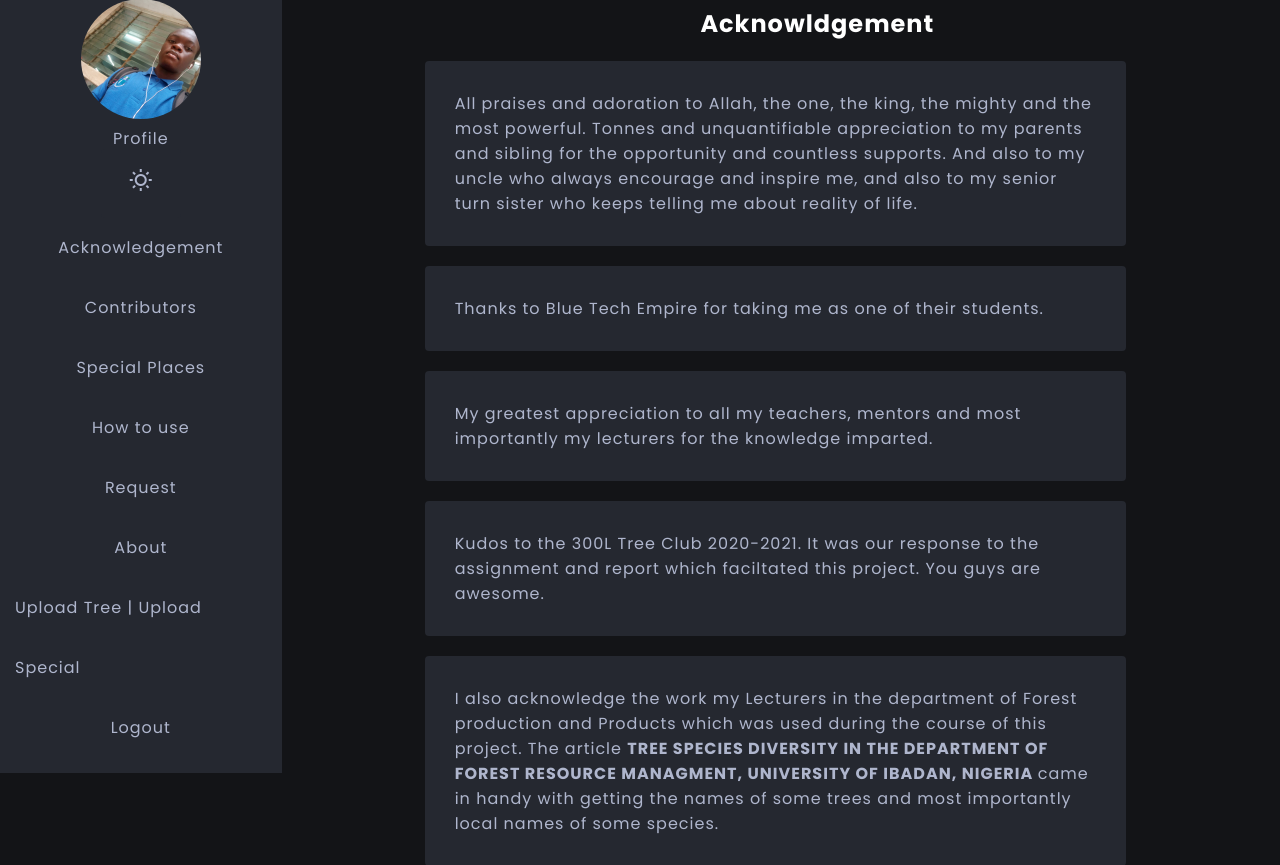
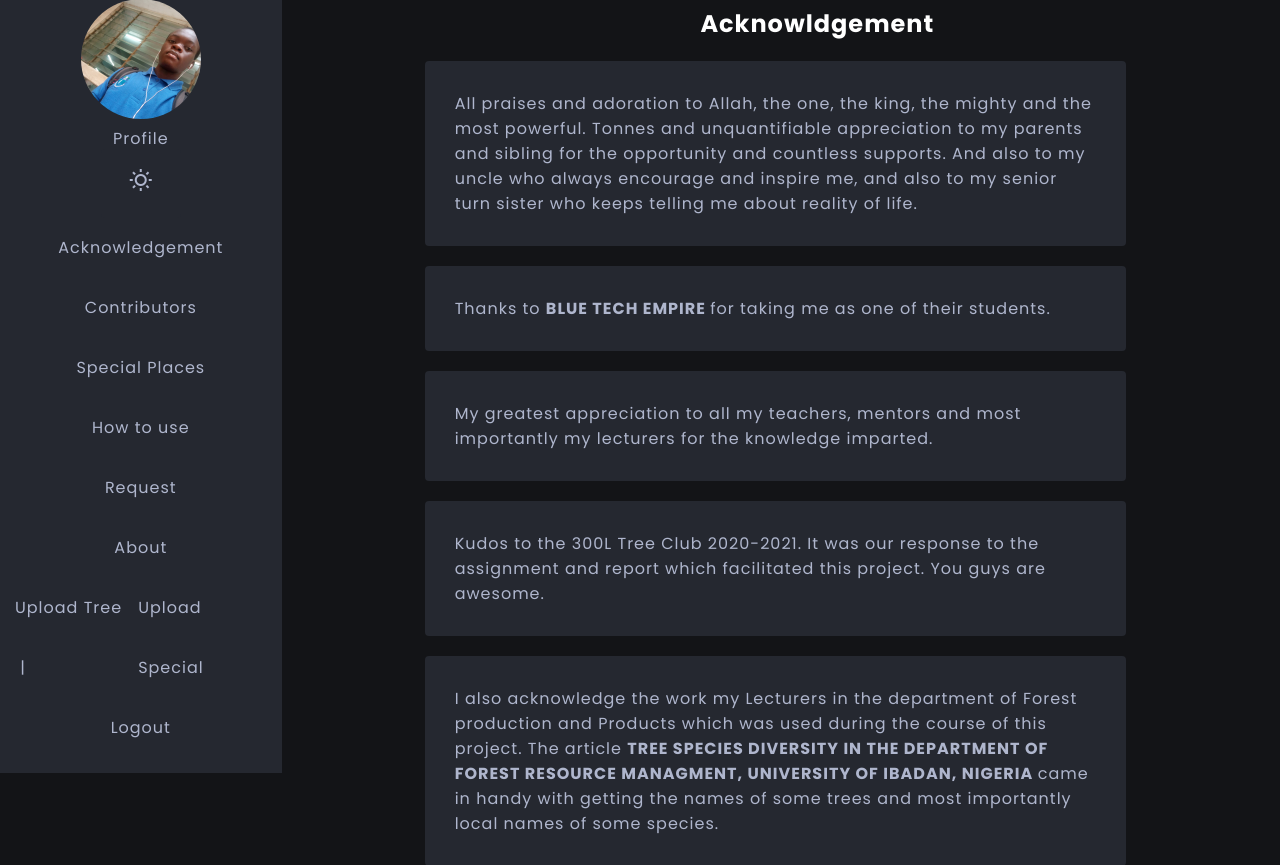
Before and after one commit to Dharmzeey/uitrees, a Django app: page /acknowledgement/ in a window 1280 px wide. Shown: the part 104-969 px from the top of the page. Run offline with Django 3.2, Linux system fonts and the light colour scheme; a user stored in the database is signed in.

Commit message:
before pushing to heroku

```diff
--- a/TreesUni/urls.py
+++ b/TreesUni/urls.py
@@ -17,6 +17,7 @@ from django.contrib import admin
 from django.urls import path, include
 from django.conf import settings
 from django.conf.urls.static import static
+from django.views.static import serve
 from django.contrib.auth import views as auth_views
 
 
@@ -34,8 +35,11 @@ urlpatterns = [
     path('treerequest', include('treerequest.urls')),
 
 
+
+
     # path('trees/', include('trees.urls')),
 ]
 
+
 if settings.DEBUG:
     urlpatterns += static(settings.MEDIA_URL, document_root=settings.MEDIA_ROOT)
--- a/home/templates/base/base.html
+++ b/home/templates/base/base.html
@@ -20,7 +20,7 @@
   <link rel="stylesheet" href="{% static 'styles/style2.css' %}" />
 <!--       <link rel="stylesheet" href="{% static 'styles/style.css' %}" />-->
 <!--   <link rel="stylesheet" href="{% static 'styles/hamburger.css' %}" media="only screen and (max-width: 800px)"/>-->
-  <link rel="shortcut icon" href="{% static 'images/icons/icon_tree.png' %}" type="image/jpg"/>
+  <link rel="shortcut icon" href="{% static 'media/icons/icon_tree.png' %}" type="image/jpg"/>
   <title>Trees in UI</title>
   </head>
   <body>
@@ -66,8 +66,8 @@
           <li><a href="{% url 'home:about' %}">About</a></li>
 
           {% if request.user.is_authenticated %}
-            <li>
-              <a href="{% url 'upload:upload' %}"> Upload Tree </a> |
+            <li id="upload_options">
+              <a href="{% url 'upload:upload' %}"> Upload Tree  <span id="demarcate"> &nbsp;|&nbsp;</span></a>
               <a href="{% url 'special:upload' %}"> Upload Special </a>
             </li>
             <li><a href="{% url 'logout' %}">Logout</a>
@@ -95,17 +95,17 @@
     <div class="school-logo flex">
         <div class="center"> UNIVERSITY OF IBADAN
           <div>
-              <img width="50" height="" src="{% static 'icons/UI_logo.png' %}" alt="UI">
+              <img width="50" height="" src="{% static 'media/icons/UI_logo.png' %}" alt="UI">
           </div>
         </div>
         <div class="center">RENEWABLE NATURAL RESOURCES
           <div>
-            <img style="margin-top: -15px; " width="85" height="" src="{% static 'icons/RNR_logo.png' %}" alt="UI">
+            <img style="margin-top: -15px; " width="85" height="" src="{% static 'media/icons/RNR_logo.png' %}" alt="UI">
           </div>
         </div>
         <div class="center">THE TREE CLUB
           <div>
-            <img style="margin-top: -5px; "  width="" height="80" src="{% static 'icons/TREE_CLUB.png' %}" alt="UI">
+            <img style="margin-top: -5px; "  width="" height="80" src="{% static 'media/icons/TREE_CLUB.png' %}" alt="UI">
           </div>
         </div>
     </div>
--- a/home/templates/home/acknowledgement.html
+++ b/home/templates/home/acknowledgement.html
@@ -11,7 +11,7 @@
 </p>
 
 <p class="card">
-    Thanks to Blue Tech Empire for taking me as one of their students.
+    Thanks to <b><a href="www.bluetechempire.com">BLUE TECH EMPIRE</a> </b> for taking me as one of their students.
 </p>
 
 <p class="card">
@@ -19,7 +19,7 @@
 </p>
 
 <p class="card">
-    Kudos to the 300L Tree Club 2020-2021. It was our response to the assignment and report which faciltated this project. You guys are awesome.
+    Kudos to the 300L Tree Club 2020-2021. It was our response to the assignment and report which facilitated this project. You guys are awesome.
 </p>
 
 <p class="card">
@@ -35,10 +35,6 @@
     Another delightfulness to <b> <a href="https://www.iucnredlist.org/"> THE IUCN RED LIST OF THREATENED SPECIES</a> </b> Their documentation really helped in the conservation status of many trees.
 </p>
 
-<!--<p class="card">-->
-<!--    Alss, <b> <a title="Ethnobotany of some common plant species in Port Harcourt city, Nigeria" href="https://www.hindawi.com/journals/isrn/2013/829424/tab1/"> ETHNOBOTANICAL STUDIES OF PORT HARCOURT METROPOLIS, NIGERIA</a> </b> The article also made getting local names of the tress an easy one. I really appreciate-->
-<!--</p>-->
-
 <p class="card">
     It will not be complete if i do not recognise my haters bad belles.
     Enemies in friend skin, emenies is disguie, toxic and venomous people. F**k yall mfs. You guys are really motivating. I will continue to soar and you will never be able to reach me at all. Keep hating and I keep succeding.
--- a/static/styles/style2.css
+++ b/static/styles/style2.css
@@ -254,6 +254,15 @@ nav {
   height: 100%;
 }
 
+li#upload_options {
+  display: flex;
+  flex-direction:column;
+}
+
+#demarcate{
+  display: none;
+}
+
 .school-logo {
   font-size: var(--font-size-xsm);
 }
@@ -443,6 +452,15 @@ button.read-more:hover {
     margin-bottom: 3rem;
   }
 
+  li#upload_options {
+  display: flex;
+  flex-direction: row;
+}
+
+  #demarcate{
+    display: inline;
+  }
+
   .base-block-content {
     margin-bottom: var(--margin-lg);
     margin-left: 30%;
```
Also changed, not shown: db.sqlite3, static/media/images/contributors/D.jpg (added), static/media/images/uploads/2022/05/08/20200524_093911.jpg (added), static/media/images/uploads/2022/05/08/20200524_093911_Y1yuFB6.jpg (added).
